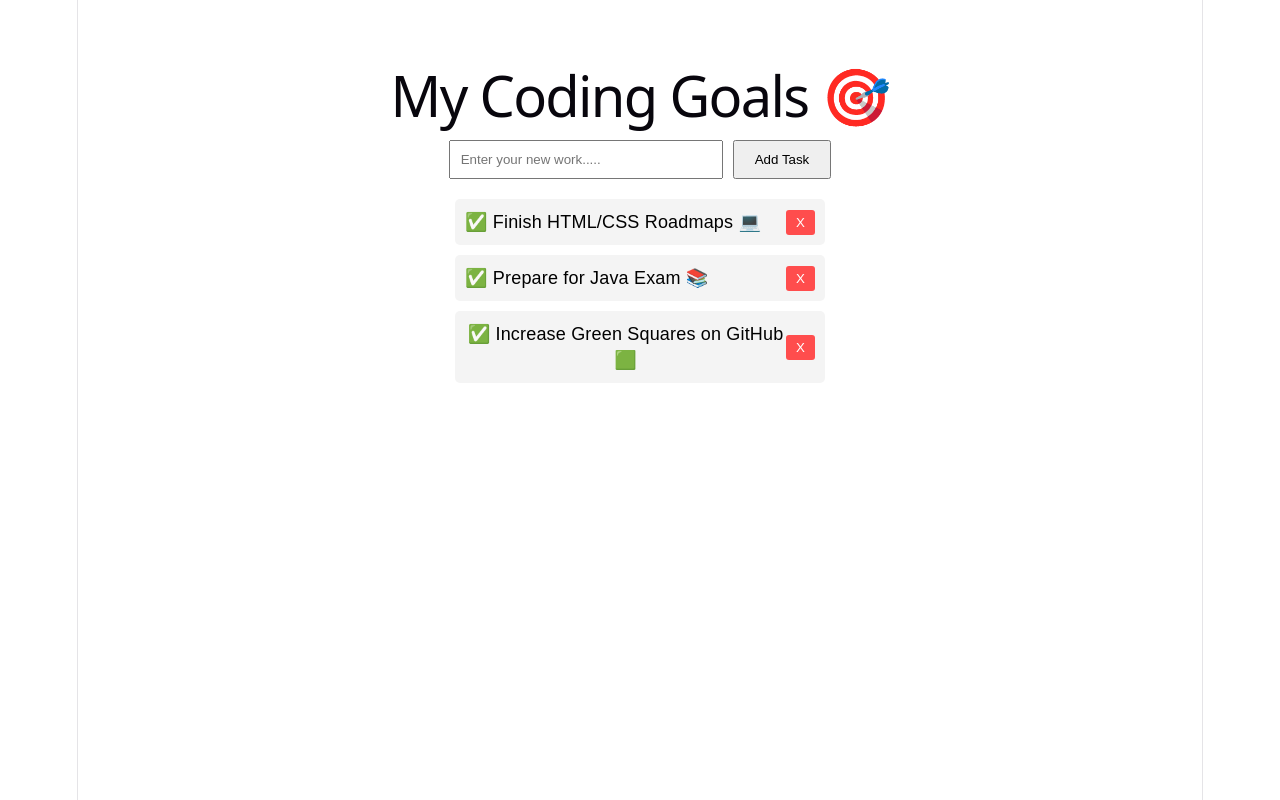
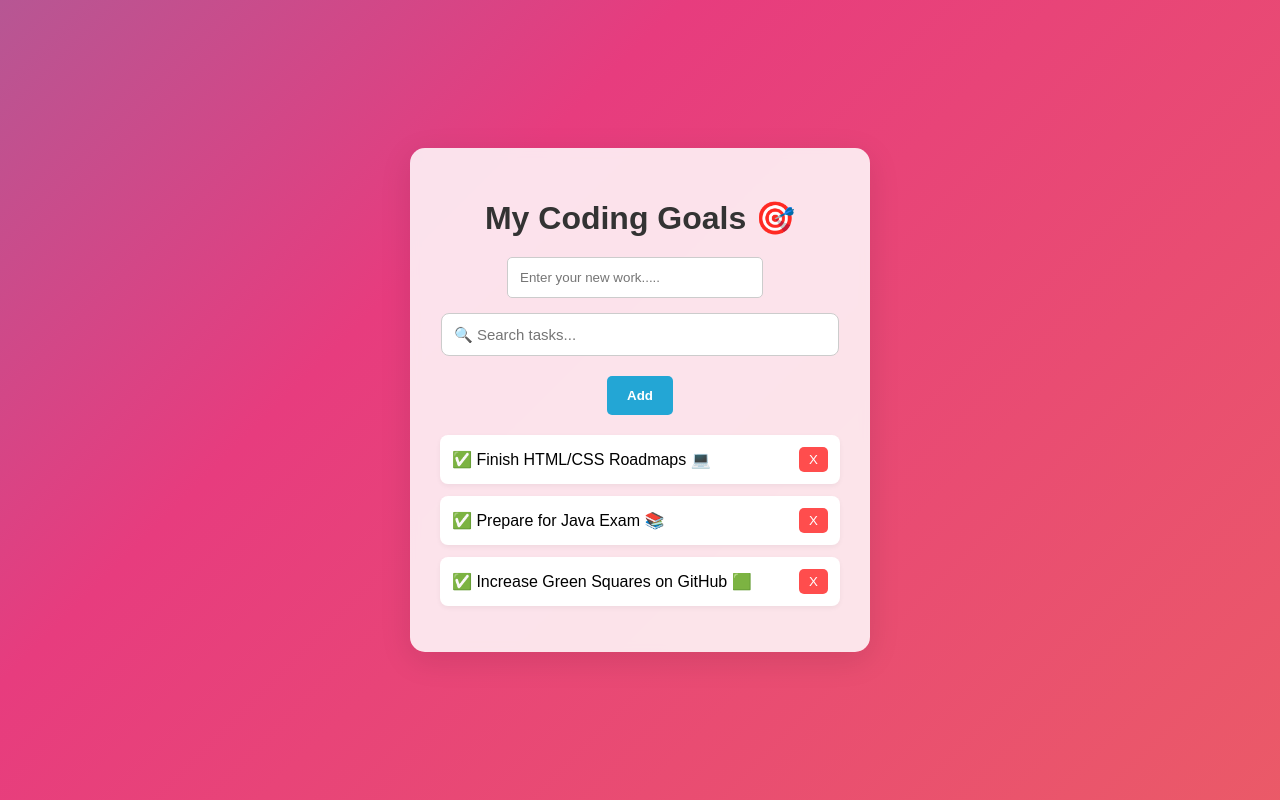
Before and after one commit to NimashaArushi/project01, a React (Vite) app: page / in a window 1280 px wide. Built offline with nearby package versions, Linux system fonts and the light colour scheme.

Commit message:
2.2 search

```diff
--- a/src/App.jsx
+++ b/src/App.jsx
@@ -1,12 +1,23 @@
-import React, { useState } from 'react';
+import React, { useState,useEffect} from 'react';
 
 function App() {
-  const [tasks, setTasks] = useState([
+  const [tasks, setTasks] = useState(()=>{
+    const savedTasks=localStorage.getItem('my_tasks');
+    return savedTasks?JSON.parse(savedTasks):[
     {text:'Finish HTML/CSS Roadmaps 💻',isCompleted:false},
     {text:'Prepare for Java Exam 📚',isCompleted:false},
     {text:'Increase Green Squares on GitHub 🟩',isCompleted:false}
-  ]);
+  ];
+  });
+
+
+
   const [inputValue, setInputValue] = useState('');
+
+
+
+
+  useEffect(()=>{localStorage.setItem('my_tasks',JSON.stringify(tasks));},[tasks]);
 
   const handleAddTask = () => {
     if (inputValue.trim() !== '') {
@@ -32,43 +43,78 @@ setTasks(updatedTasks);
 }
 
 
+
+
+
+
+//search functionality
+  const[searchTerm,setsearchTerm]=useState('');
+  const filteredTasks=tasks.filter(task=>task.text.toLowerCase().includes(searchTerm.toLowerCase()));
+
   return (
-    <div style={{ textAlign: 'center', marginTop: '50px', fontFamily: 'Arial' }}>
-      <h1>My Coding Goals 🎯</h1>
 
+    <div style={{ display: 'flex', justifyContent: 'center', alignItems: 'center', minHeight: '100vh' }}>
+
+
+      <div style={{
+        background: 'rgba(255, 255, 255, 0.85)',
+        padding: '30px',
+        borderRadius: '15px',
+        boxShadow: '0 8px 32px rgba(0, 0, 0, 0.1)',
+        backdropFilter: 'blur(5px)',
+        width: '400px',
+        textAlign: 'center'
+      }}>
+
+        <h1 style={{ color: '#333', marginBottom: '20px' }}>My Coding Goals 🎯</h1>
 
         <input
           type="text"
           placeholder="Enter your new work....."
           value={inputValue}
           onChange={(e) => setInputValue(e.target.value)}
-        style={{ padding: '10px', width: '250px', marginRight: '10px' }}
+          style={{ padding: '12px', width: '230px', marginRight: '10px', borderRadius: '5px', border: '1px solid #ccc' }}
         />
 
 
-      <button onClick={handleAddTask} style={{ padding: '10px 20px', cursor: 'pointer' }}>
-        Add Task
+
+       <div style={{ marginBottom: '20px' }}>
+          <input
+            type="text"
+            placeholder="🔍 Search tasks..."
+            value={searchTerm}
+            onChange={(e) => setSearchTerm(e.target.value)}
+            style={{ padding: '12px', width: '93%',marginTop: '15px',
+               borderRadius: '8px', border: '1px solid #ccc', fontSize: '15px' }}
+          />
+        </div>
+
+
+        <button onClick={handleAddTask} style={{ padding: '12px 20px', cursor: 'pointer', background: '#23a6d5', color: 'white', border: 'none', borderRadius: '5px', fontWeight: 'bold' }}>
+          Add
         </button>
 
+        <ul style={{ listStyleType: 'none', padding: 0, marginTop: '20px' }}>
+          {filteredTasks.map((task, index) => (
+            <li key={index} style={{ background: 'white', margin: '12px auto', padding: '12px', borderRadius: '8px', display: 'flex', justifyContent: 'space-between', alignItems: 'center', boxShadow: '0 2px 5px rgba(0,0,0,0.05)' }}>
 
-      <ul style={{ listStyleType: 'none', padding: 0, marginTop: '20px' }}>
-        {tasks.map((task, index) => (
-          <li key={index} style={{ background: '#f4f4f4', margin: '10px auto', padding: '10px', width: '350px', borderRadius: '5px', display: 'flex', justifyContent: 'space-between', alignItems: 'center' }}>
               <span
                 onClick={() => handleToggleComplete(index)}
                 style={{
                   cursor: 'pointer',
                   textDecoration: task.isCompleted ? 'line-through' : 'none',
-    color: task.isCompleted ? 'gray' : 'black'
+                  color: task.isCompleted ? 'gray' : 'black',
+                  fontWeight: '5px',
+                  textAlign: 'left',
+                  flex: 1
                 }}
               >
                 {task.isCompleted ? '⬛ ' : '✅ '} {task.text}
               </span>
 
-
               <button
                 onClick={() => handleDeleteTask(index)}
-              style={{ background: '#ff4d4d', color: 'white', border: 'none', padding: '5px 10px', borderRadius: '3px', cursor: 'pointer' }}
+                style={{ background: '#ff4d4d', color: 'white', border: 'none', padding: '5px 10px', borderRadius: '5px', cursor: 'pointer' }}
               >
                 X
               </button>
@@ -76,6 +122,7 @@ setTasks(updatedTasks);
           ))}
         </ul>
       </div>
+    </div>
   );
 }
 
--- a/src/index.css
+++ b/src/index.css
@@ -1,111 +1,26 @@
-:root {
-  --text: #6b6375;
-  --text-h: #08060d;
-  --bg: #fff;
-  --border: #e5e4e7;
-  --code-bg: #f4f3ec;
-  --accent: #aa3bff;
-  --accent-bg: rgba(170, 59, 255, 0.1);
-  --accent-border: rgba(170, 59, 255, 0.5);
-  --social-bg: rgba(244, 243, 236, 0.5);
-  --shadow:
-    rgba(0, 0, 0, 0.1) 0 10px 15px -3px, rgba(0, 0, 0, 0.05) 0 4px 6px -2px;
+/* මුළු පිටුවේම background එකට ඇනිමේෂන් එක දානවා */
+body {
+  margin: 0;
+  padding: 0;
+  width: 100vw;
+  height: 100vh;
+  /* ලස්සන Gradient පාට 3ක් තෝරාගත්තා */
+  background: linear-gradient(-45deg, #ee7752, #e73c7e, #23a6d5, #23d5ab);
+  background-size: 400% 400%;
+  /* gradient_animation කියන ඇනිමේෂන් එක තත්පර 15ක් ඇතුළත දිගටම (infinite) ප්ලේ වෙන්න කියනවා */
+  animation: gradient_animation 15s ease infinite;
+  font-family: 'Arial', sans-serif;
+}
 
-  --sans: system-ui, 'Segoe UI', Roboto, sans-serif;
-  --heading: system-ui, 'Segoe UI', Roboto, sans-serif;
-  --mono: ui-monospace, Consolas, monospace;
-
-  font: 18px/145% var(--sans);
-  letter-spacing: 0.18px;
-  color-scheme: light dark;
-  color: var(--text);
-  background: var(--bg);
-  font-synthesis: none;
-  text-rendering: optimizeLegibility;
-  -webkit-font-smoothing: antialiased;
-  -moz-osx-font-smoothing: grayscale;
-
-  @media (max-width: 1024px) {
-    font-size: 16px;
+/* මෙන්න background එක හෙමින් හොලවන ඇනිමේෂන් Logic එක */
+@keyframes gradient_animation {
+  0% {
+    background-position: 0% 50%;
+  }
+  50% {
+    background-position: 100% 50%;
+  }
+  100% {
+    background-position: 0% 50%;
   }
 }
-
-@media (prefers-color-scheme: dark) {
-  :root {
-    --text: #9ca3af;
-    --text-h: #f3f4f6;
-    --bg: #16171d;
-    --border: #2e303a;
-    --code-bg: #1f2028;
-    --accent: #c084fc;
-    --accent-bg: rgba(192, 132, 252, 0.15);
-    --accent-border: rgba(192, 132, 252, 0.5);
-    --social-bg: rgba(47, 48, 58, 0.5);
-    --shadow:
-      rgba(0, 0, 0, 0.4) 0 10px 15px -3px, rgba(0, 0, 0, 0.25) 0 4px 6px -2px;
-  }
-
-  #social .button-icon {
-    filter: invert(1) brightness(2);
-  }
-}
-
-body {
-  margin: 0;
-}
-
-#root {
-  width: 1126px;
-  max-width: 100%;
-  margin: 0 auto;
-  text-align: center;
-  border-inline: 1px solid var(--border);
-  min-height: 100svh;
-  display: flex;
-  flex-direction: column;
-  box-sizing: border-box;
-}
-
-h1,
-h2 {
-  font-family: var(--heading);
-  font-weight: 500;
-  color: var(--text-h);
-}
-
-h1 {
-  font-size: 56px;
-  letter-spacing: -1.68px;
-  margin: 32px 0;
-  @media (max-width: 1024px) {
-    font-size: 36px;
-    margin: 20px 0;
-  }
-}
-h2 {
-  font-size: 24px;
-  line-height: 118%;
-  letter-spacing: -0.24px;
-  margin: 0 0 8px;
-  @media (max-width: 1024px) {
-    font-size: 20px;
-  }
-}
-p {
-  margin: 0;
-}
-
-code,
-.counter {
-  font-family: var(--mono);
-  display: inline-flex;
-  border-radius: 4px;
-  color: var(--text-h);
-}
-
-code {
-  font-size: 15px;
-  line-height: 135%;
-  padding: 4px 8px;
-  background: var(--code-bg);
-}
```
Lines whose indentation alone changed are shown as unchanged.
